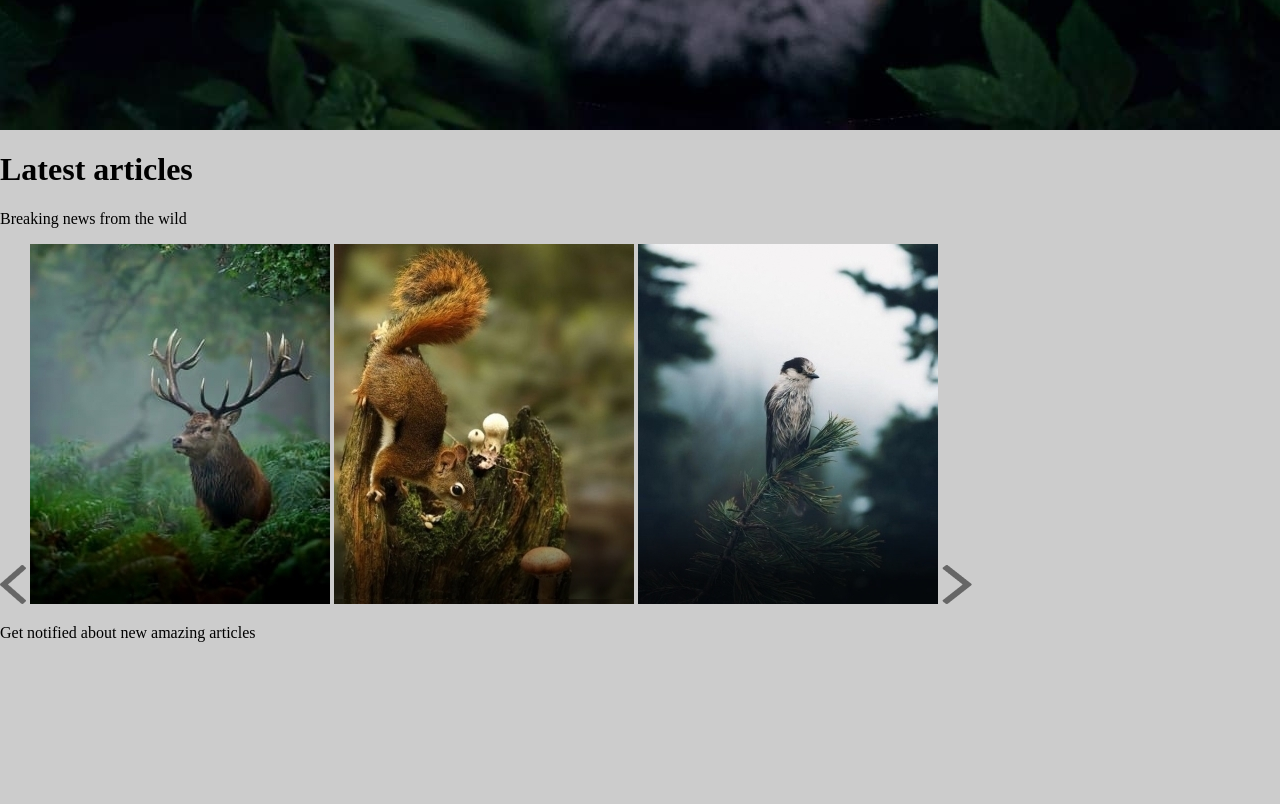
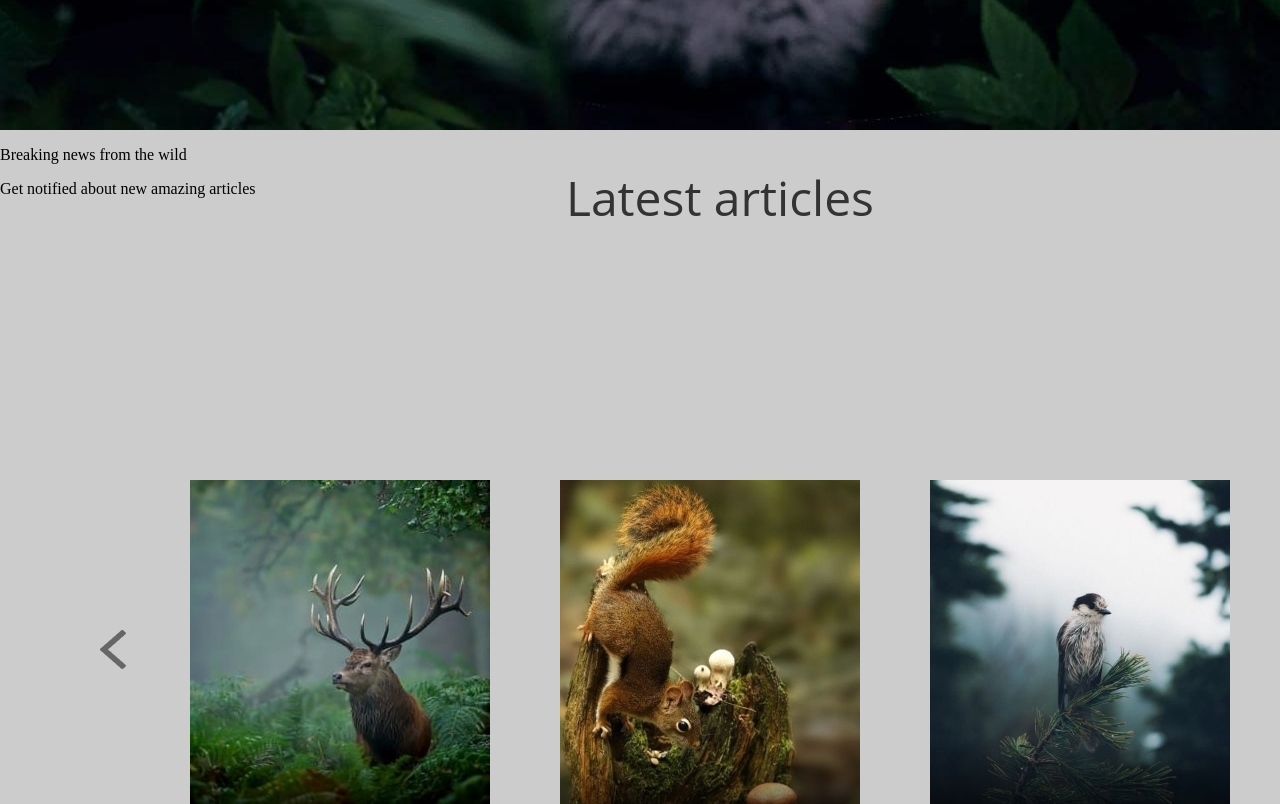
Before and after one commit to arubtsova/Wildlife, a plain HTML site: page index.html in a window 1280 px wide. Shown: the part 650-1454 px from the top of the page. Drawn offline with Linux system fonts and the light colour scheme.

Commit message:
add positioning for the latest-articles-img block

```diff
--- a/index.css
+++ b/index.css
@@ -18,6 +18,81 @@
     top: 780px
 }
 
+.latest-articles__title-wrap{
+    position: absolute;
+    width: 324px;
+    height: 72px;
+    left: 558px;
+    top: 0px;
+
+    font-family: Open Sans;
+    font-style: normal;
+    font-weight: normal;
+    font-size: 48px;
+    line-height: 72px;
+
+    text-align: center;
+
+    color: #333333;
+
+}
+
+.latest-articles__imgs{
+
+
+}
+
+.latest-articles__imgs-leftarrow{
+    position: absolute;
+    top: 500px;
+    left: 100px;
+}
+
+.latest-articles__imgs-moose{
+    position: absolute;
+    top: 350px;
+    width: 300px;
+    height: 360px;
+    left: 190px;
+
+    border-radius: 0px;
+
+}
+
+.latest-articles__imgs-squirrel{
+    position: absolute;
+    top: 350px;
+    width: 300px;
+    height: 360px;
+    left: 560px;
+
+
+
+
+}
+
+.latest-articles__imgs-bird{
+    border-radius: 0px;
+    position: absolute;
+    top: 350px;
+    width: 300px;
+    height: 360px;
+    left: 930px;
+
+    border-radius: 0px;
+}
+
+.latest-articles__imgs-rightarrow{
+    position: absolute;
+    top: 500px;
+    left: 1290px;
+}
+
+
+
+
+
+
 .footer{
     background: url(img/footer.png);
     position: absolute;
--- a/index.html
+++ b/index.html
@@ -26,13 +26,21 @@
     </header>
 
         <div class="latest-articles">
-            <h1>Latest articles</h1>
-            <p>Breaking news from the wild</p>
-                    <img src="img\Vector-1.png">
-                    <img src="img\Rectangle.png">
-                    <img src="img\Rectangle -1.png">
-                    <img src="img\Rectangle-2.png">
-                    <img src="img\Vector -2.png">
+            <div class="latest-articles__title">
+                <h1 class="latest-articles__title-wrap">Latest articles</h1>
+            </div>
+            <div class="latest-articles__text">
+                <p class="latest-articles__text-top">Breaking news from the wild</p>
+            </div>
+
+                <div class="latest-articles__imgs">
+                    <img class="latest-articles__imgs-leftarrow" src="img\left-arrow.png">
+                    <img class="latest-articles__imgs-moose" src="img\latest-articles_moose.png">
+                    <img class="latest-articles__imgs-squirrel" src="img\latest-articles_squirrel.png">
+                    <img class="latest-articles__imgs-bird" src="img\latest-articles_bird.png">
+                    <img class="latest-articles__imgs-rightarrow" src="img\right-arrow.png">
+                </div>
+
             <p>Get notified about new amazing articles</p>
         </div>
 
```
Also changed, not shown: img/latest-articles_bird.png (renamed from img/Rectangle-2.png), img/latest-articles_moose.png (renamed from img/Rectangle.png), img/latest-articles_squirrel.png (renamed from img/Rectangle -1.png), img/left-arrow.png (renamed from img/Vector-1.png), img/right-arrow.png (renamed from img/Vector -2.png).
